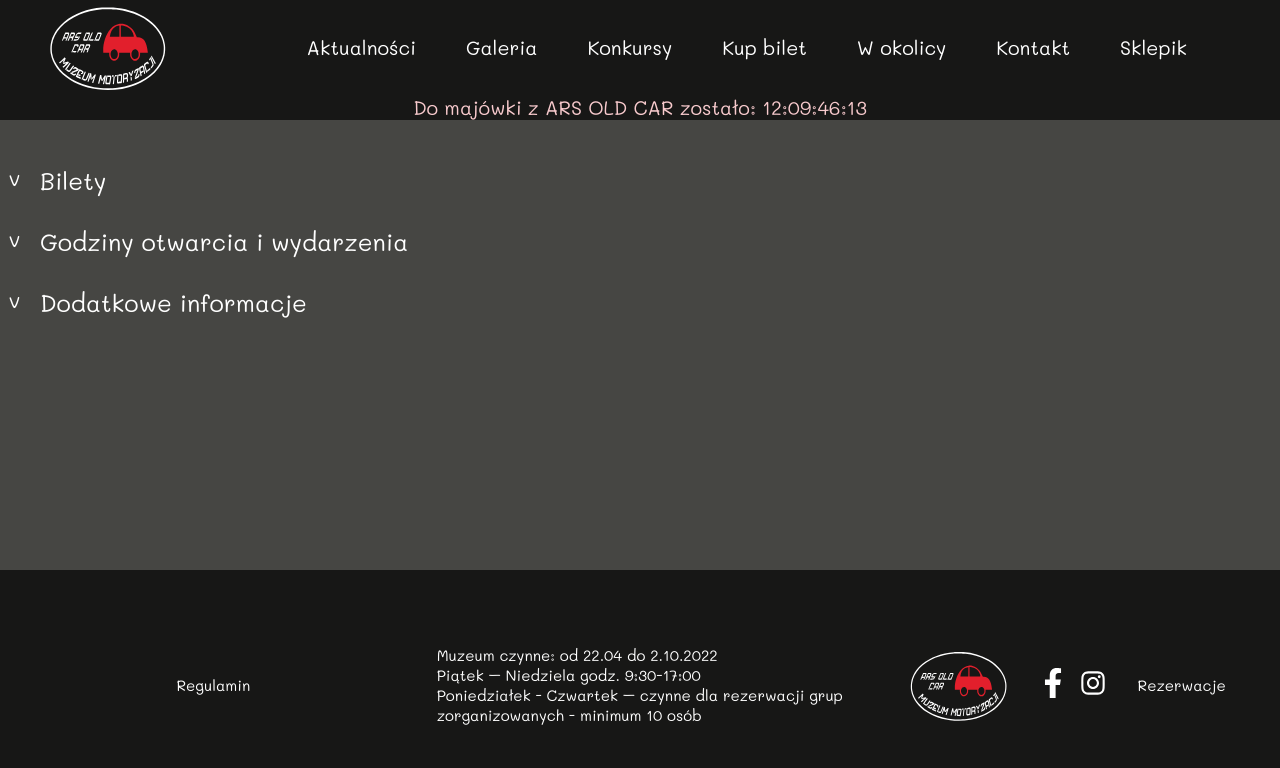
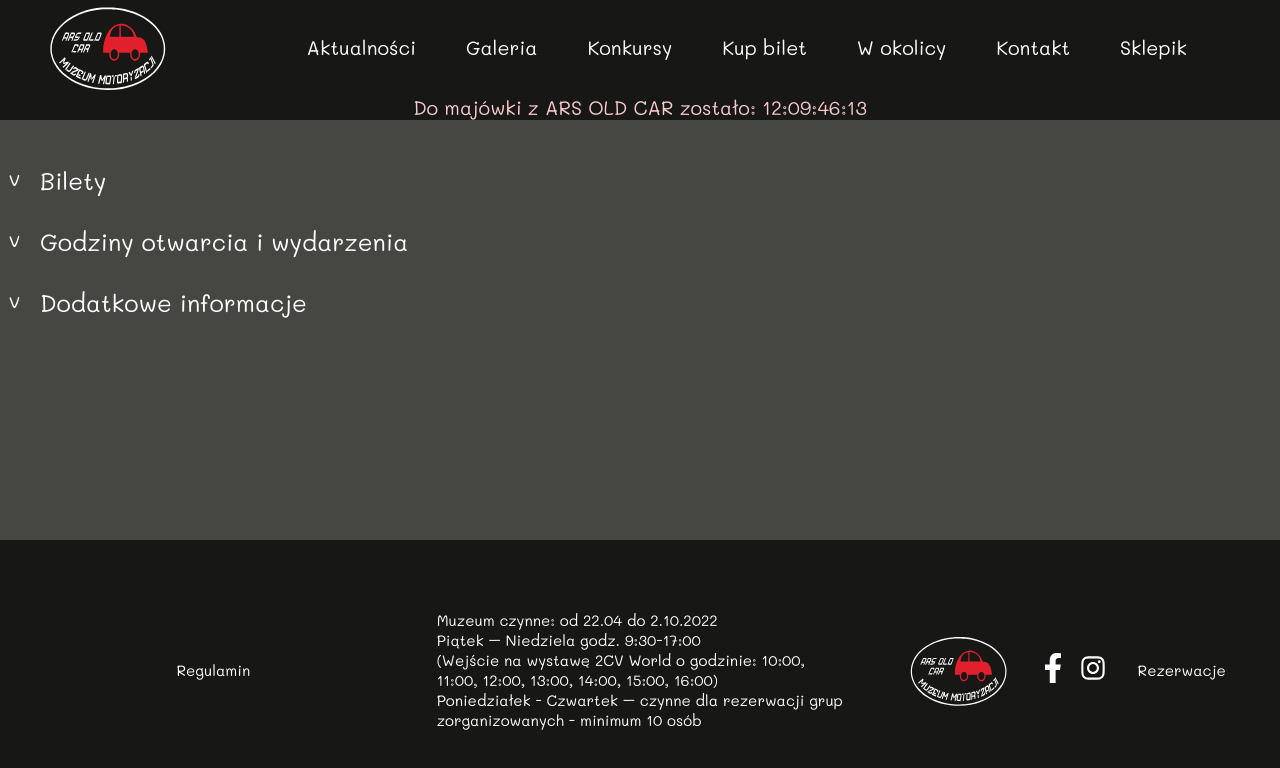
Before and after one commit to damian-guh/ars-old-car, a Next.js app: page /cennik in a window 1280 px wide. Shown: the top 768 px of the page. Built offline with nearby package versions, Linux system fonts and the light colour scheme.

Commit message:
chore: add address in contact page and more info in opening hours

```diff
--- a/src/components/Contact/Contact.style.tsx
+++ b/src/components/Contact/Contact.style.tsx
@@ -42,6 +42,7 @@ export const MuseumDataSection = styled.section`
   grid-template-rows: repeat(2, 1fr);
   align-items: center;
   justify-items: center;
+  gap: 10px;
   width: 275px;
   height: 80px;
   font-size: ${({ theme }) => theme.fontSizes.lg};
@@ -60,6 +61,11 @@ export const MuseumDataSection = styled.section`
   }
 `;
 
+export const AddressText = styled.p`
+  grid-column: 1/3;
+  text-align: center;
+`;
+
 const iconsStyles = css`
   color: ${({ theme }) => theme.colors.red};
 `;
--- a/src/components/Contact/index.tsx
+++ b/src/components/Contact/index.tsx
@@ -7,6 +7,7 @@ import {
   StyledPhoneIcon,
   StyledMailIcon,
   FlippingCardsSection,
+  AddressText,
 } from 'components/Contact/Contact.style';
 import ContactForm from 'components/Contact/ContactForm';
 import FirefighterTruckAttraction from 'components/FirefighterTruckAttraction';
@@ -67,6 +68,7 @@ const Contact = () => (
         <CopyDataButton value={MAIL} />
         <StyledPhoneIcon />
         <CopyDataButton value={PHONE} />
+        <AddressText>ul. Słoneczna 2A, 26-060 Wolica</AddressText>
       </MuseumDataSection>
       <ContactForm />
       <FlippingCardsSection>
--- a/src/components/Layout/Footer/index.tsx
+++ b/src/components/Layout/Footer/index.tsx
@@ -4,7 +4,7 @@ import Logo from 'components/Layout/Logo';
 import { FaFacebookF as FacebookIcon } from '@react-icons/all-files/fa/FaFacebookF';
 import { AiOutlineInstagram as InstagramIcon } from '@react-icons/all-files/ai/AiOutlineInstagram';
 
-export const FOOTER_HEIGHT = '230px';
+export const FOOTER_HEIGHT = '260px';
 
 const StyledFooter = styled.footer`
   display: grid;
@@ -62,6 +62,10 @@ const Footer = () => (
       <p>Muzeum czynne: od 22.04 do 2.10.2022</p>
       <p>Piątek – Niedziela godz. 9:30-17:00</p>
       <p>
+        (Wejście na wystawę 2CV World o godzinie: 10:00, 11:00, 12:00, 13:00,
+        14:00, 15:00, 16:00)
+      </p>
+      <p>
         Poniedziałek - Czwartek – czynne dla rezerwacji grup zorganizowanych -
         minimum 10 osób
       </p>
--- a/src/utils/constants/index.ts
+++ b/src/utils/constants/index.ts
@@ -50,6 +50,7 @@ export const PRICING_SECTION_TEXT = [
       '24.04.2022 – Dzień otwarty, bezpłatny wstęp dla miłośników motoryzacji',
       'Muzeum czynne: od 22.04 do 2.10.2022',
       'Piątek – Niedziela godz. 9:30-17:00',
+      '(Wejście na wystawę 2CV World o godzinie: 10:00, 11:00, 12:00, 13:00, 14:00, 15:00, 16:00)',
       'Poniedziałek - Czwartek – czynne dla rezerwacji grup zorganizowanych - minimum 10 osób',
     ],
   },
```
